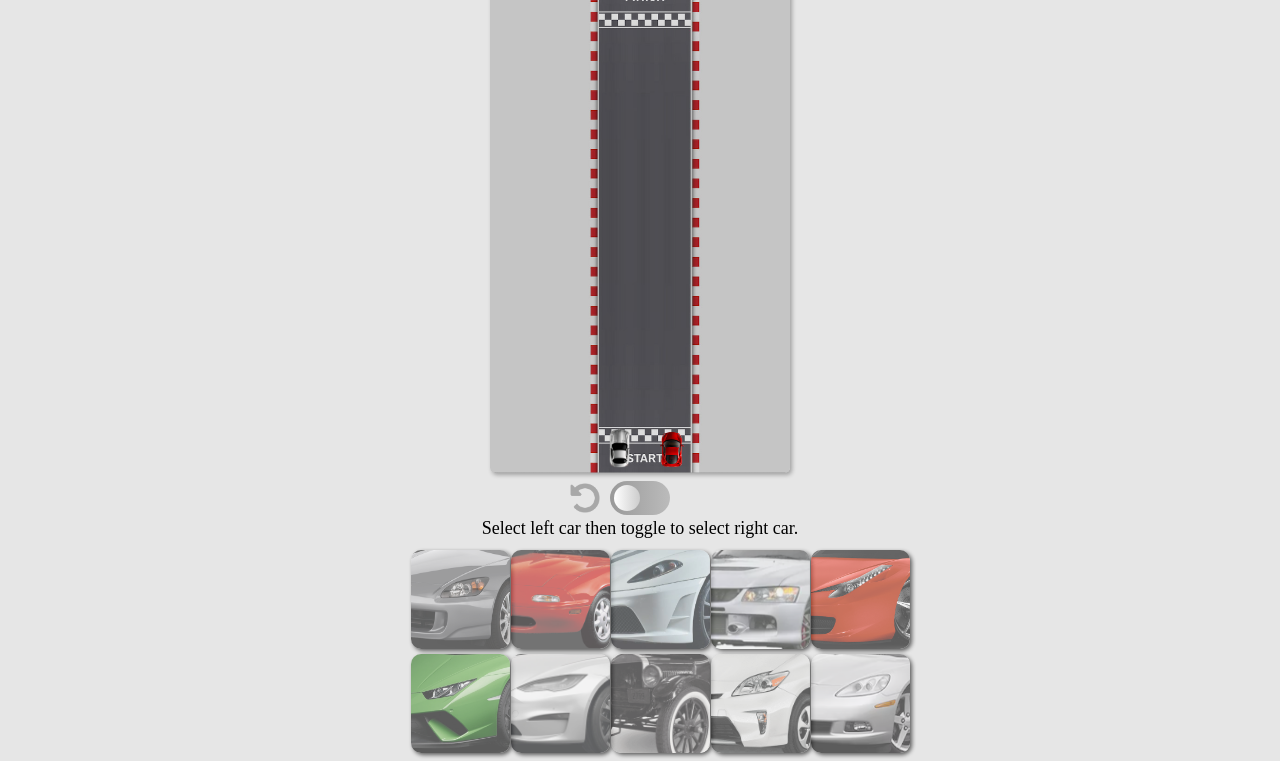
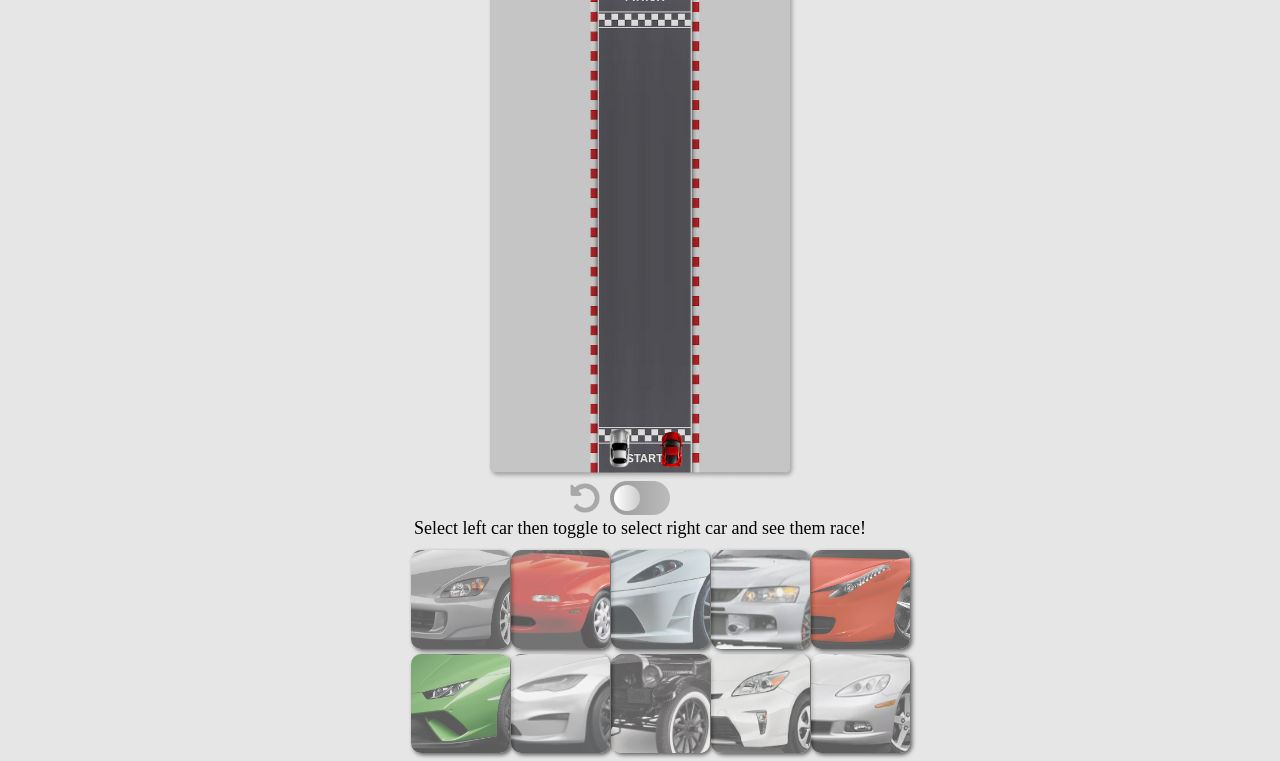
Before and after one commit to a-wong-8/Javascript-project, a website built with webpack: page index.html in a window 1280 px wide. Shown: the part 70-831 px from the top of the page. Built offline with nearby package versions, Linux system fonts and the light colour scheme.

Commit message:
changed instruction text

```diff
--- a/index.html
+++ b/index.html
@@ -53,7 +53,7 @@
       </div>
 
       <div class="toggle-text">
-        Select left car then toggle to select right car.
+        Select left car then toggle to select right car and see them race!
       </div>
 
       <label class="toggle-container">
```
